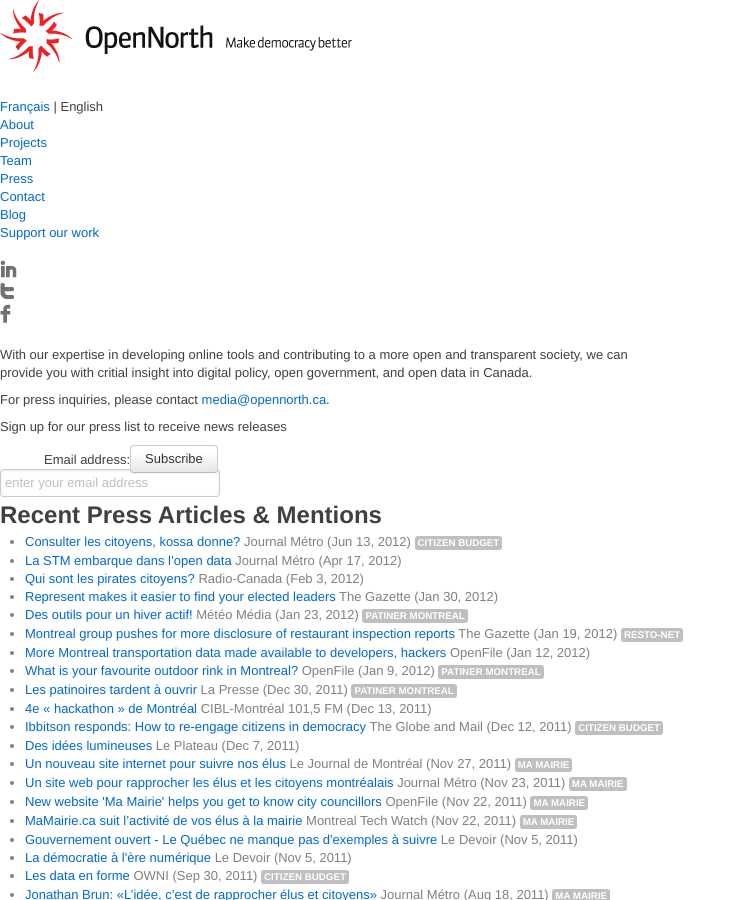
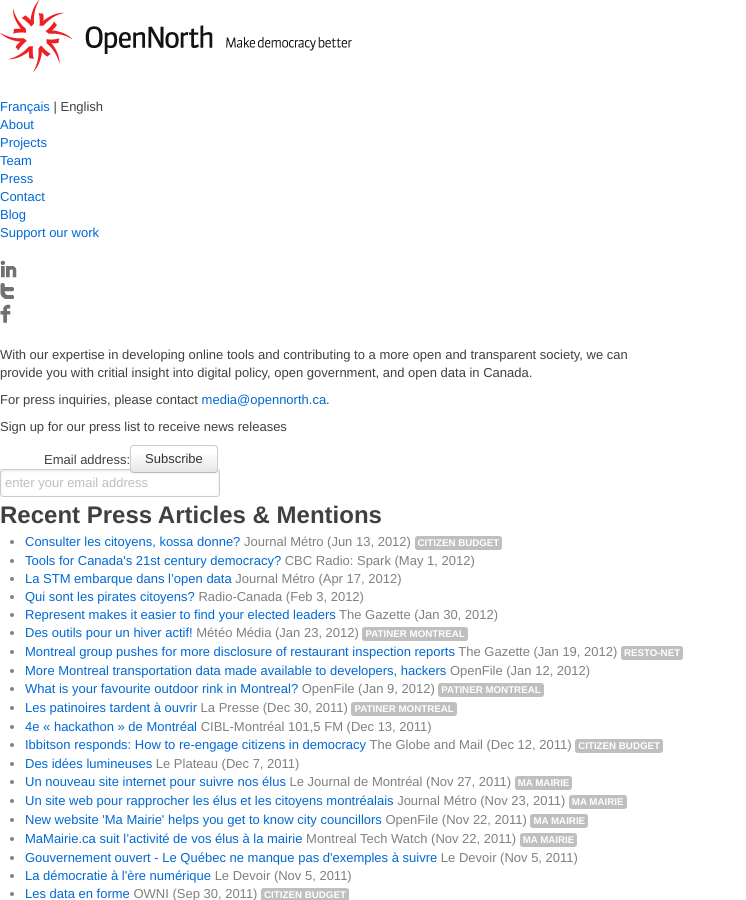
Before and after one commit to opennorth/wiki, a Jekyll site: the page built from en/press.html, in a window 1280 px wide and 900 px high. Shown: the whole window, without its empty margins (0-746 px from the left). Built offline with Jekyll 4.4.1, drawn with Linux system fonts in a browser that asks for light colours; Markdown is read by kramdown in place of the engine named in the settings.

Commit message:
add cbc spark

```diff
--- a/en/press.html
+++ b/en/press.html
@@ -26,6 +26,7 @@
 
           <ul>
             <li><a href="http://journalmetro.com/actualites/montreal/107700/consulter-les-citoyens-kossa-donne/">Consulter les citoyens, kossa donne?</a> Journal Métro (Jun 13, 2012) <span class="label citizenbudget">Citizen Budget</span></li>
+            <li><a href="http://www.cbc.ca/spark/episodes/2012/04/27/spark-180-april-29-may-1-2012/#5">Tools for Canada's 21st century democracy?</a> CBC Radio: Spark (May 1, 2012)</a></li>
 {% comment %}<li><a href="http://sunlightfoundation.com/blog/2012/04/20/guess-whos-coming-to-tcamp12-the-michael-mulley-edition/">Guess Who's Coming to TCamp12: The Michael Mulley Edition</a> Sunlight Foundation (Apr 20, 2012)</li>{% endcomment %}
             <li><a href="http://journalmetro.com/actualites/montreal/58483/la-stm-embarque-dans-lopen-data/">La STM embarque dans l’open data</a> Journal Métro (Apr 17, 2012)</li>
 {% comment %}<li><a href="Activists organize to demand more raw data from government">http://www.montrealgazette.com/technology/Activists+organize+demand+more+data+from+government/6187317/story.html</a> Montreal Gazette (Feb 22, 2012)</li>{% endcomment %}
--- a/fr/media.html
+++ b/fr/media.html
@@ -26,6 +26,7 @@
 
           <ul>
             <li><a href="http://journalmetro.com/actualites/montreal/107700/consulter-les-citoyens-kossa-donne/">Consulter les citoyens, kossa donne?</a> Journal Métro (13 juin 2012) <span class="label citizenbudget">Budget Citoyen</span></li>
+            <li><a href="http://www.cbc.ca/spark/episodes/2012/04/27/spark-180-april-29-may-1-2012/#5">Tools for Canada's 21st century democracy?</a> CBC Radio: Spark (1 mai 2012)</a></li>
 {% comment %}<li><a href="http://sunlightfoundation.com/blog/2012/04/20/guess-whos-coming-to-tcamp12-the-michael-mulley-edition/">Guess Who's Coming to TCamp12: The Michael Mulley Edition</a> Sunlight Foundation (20 avr. 2012)</li>{% endcomment %}
             <li><a href="http://journalmetro.com/actualites/montreal/58483/la-stm-embarque-dans-lopen-data/">La STM embarque dans l’open data</a> Journal Métro (17 avr. 2012)</li>
             <li><a href="http://www.radio-canada.ca/emissions/lapres-midi_porte_conseil/2011-2012/chronique.asp?idChronique=199456">Qui sont les pirates citoyens?</a> Radio-Canada (3 fév. 2012)</li>
```
